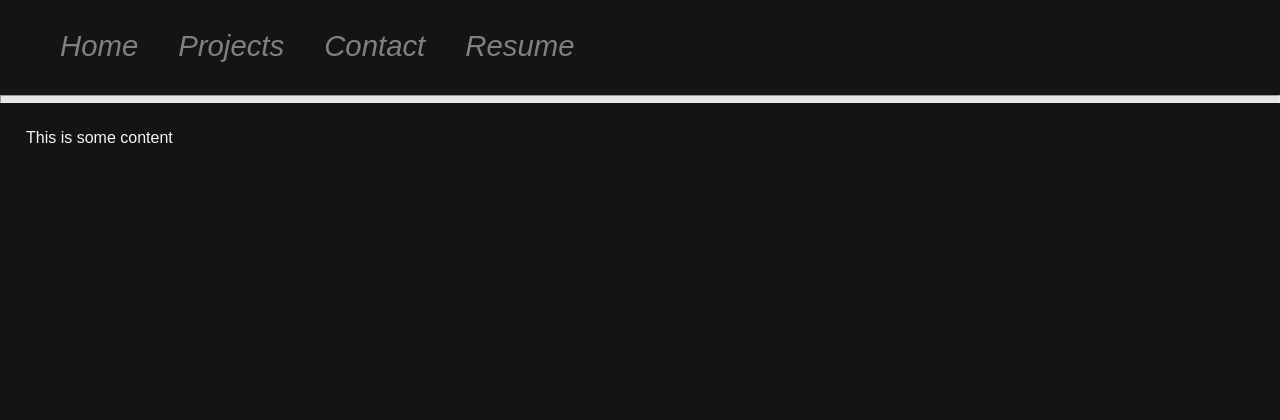
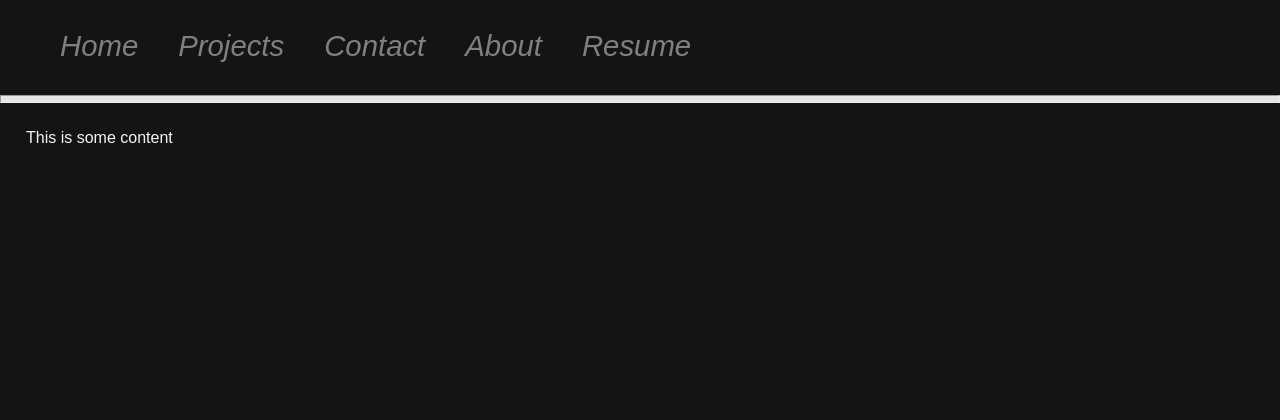
Before and after one commit to cookies-xor-cream/cookies-xor-cream.github.io, a Flask app: page / in a window 1280 px wide. Shown: the top 420 px of the page. Run offline with Flask 2, Linux system fonts and the light colour scheme.

Commit message:
Added 'about' section to navbar

```diff
--- a/website/templates/nav.html
+++ b/website/templates/nav.html
@@ -3,6 +3,7 @@
 		<li><a href="#">Home</a></li>
 		<li><a href="#">Projects</a></li>
 		<li><a href="#">Contact</a></li>
+		<li><a href="#">About</a></li>
 		<li><a href="#">Resume</a></li>
 	</ul>
 
```
